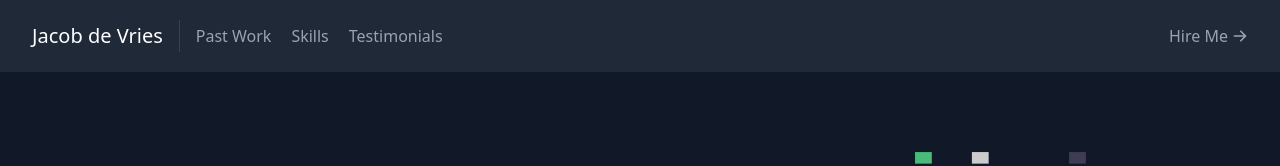
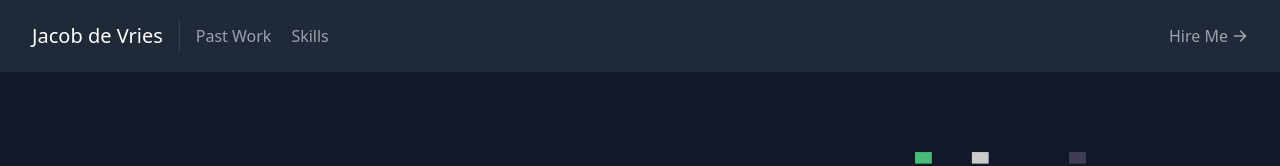
Before and after one commit to jacobdv/react-portfolio, a React (Create React App) app: page / in a window 1280 px wide. Shown: the top 166 px of the page. Built offline with nearby package versions, Linux system fonts and the light colour scheme.

Commit message:
Navbar fix.

```diff
--- a/src/components/Navbar.js
+++ b/src/components/Navbar.js
@@ -17,9 +17,9 @@
                     <a href="#skills" className="mr-5 hover:text-white">
                         Skills
                     </a>
-                    <a href="#testimonials" className="mr-5 hover:text-white">
+                    {/* <a href="#testimonials" className="mr-5 hover:text-white">
                         Testimonials
-                    </a>
+                    </a> */}
                 </nav>
                 <a
                     href="#contact"
```
